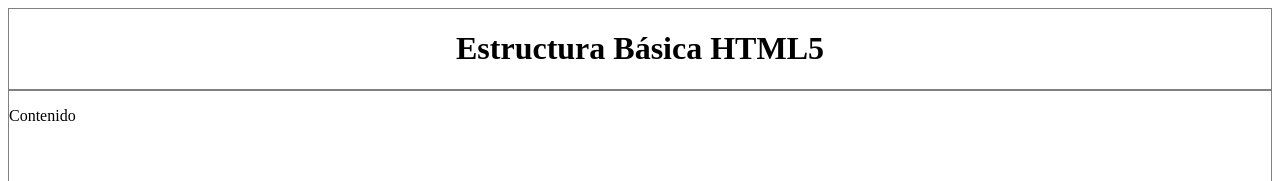
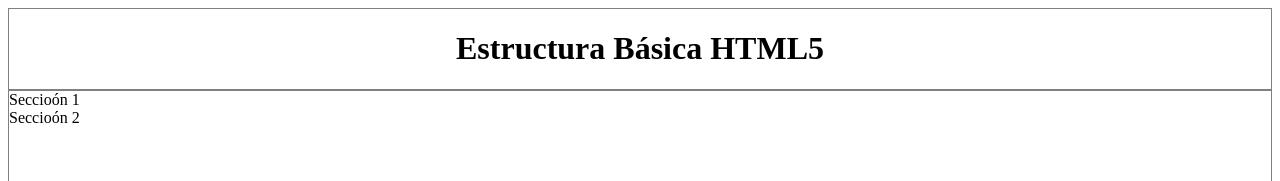
Before and after one commit to maoaiz/EstructuraHTML, a plain HTML site: page index.html in a window 1280 px wide. Shown: the top 181 px of the page. Drawn offline with Linux system fonts and the light colour scheme.

Commit message:
agregando csoas a la estrucutra

```diff
--- a/index.html
+++ b/index.html
@@ -3,6 +3,7 @@
     <head>
         <meta charset="utf-8" />
         <title>Pagina dinamica</title>
+        <!--<link rel="stylesheet" type="text/css" href="css/style.css" />-->
         <link rel="stylesheet" type="text/css" href="css/style.css" />
     </head>
     <body>
@@ -10,8 +11,9 @@
             <h1>Estructura B&aacute;sica HTML5</h1>
         </header>
         <div id="container" class="b">
-            <p>Contenido</p>
-        </div>
+            <section>Seccio&oacute;n 1</section>
+			<section>Seccio&oacute;n 2</section>
+		</div>
         <footer  class="b">
             Desarrollado por <a href="http://twitter.com/MaoAiz" target="_blank">@MaoAiz</a><br />
             <a href="http://mauricioaizaga.com" target="_blank">MauricioAizaga.com</a>
```
